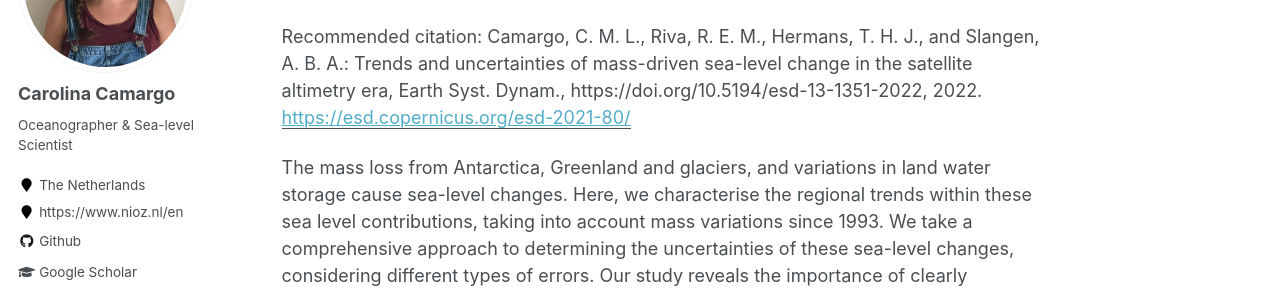
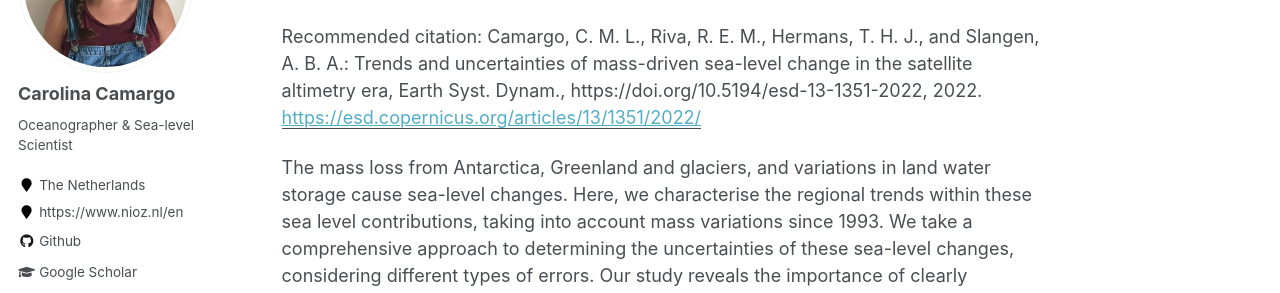
Before and after one commit to carocamargo/carocamargo.github.io, a Jekyll site: the page built from _publications/2022-09-01-ESD-barystatic.md, in a window 1280 px wide and 1082 px high. Shown: the part 220-513 px from the top of the window. Built offline with Jekyll 4.4.1, drawn with Linux system fonts in a browser that asks for light colours; some of the changed lines change nothing that is shown.

Commit message:
update link to mass paper

```diff
--- a/_publications/2022-09-01-ESD-barystatic.md
+++ b/_publications/2022-09-01-ESD-barystatic.md
@@ -5,7 +5,7 @@ permalink: /publication/2022-09-01-ESD-barystatic
 excerpt: 'This paper is about the contribution of Antarctica, Greenland, glaciers and terrestrial waterstorage to regional sea-level change.'
 date: 2022-09-01
 venue: 'Earth System Dynamics'
-paperurl: 'https://esd.copernicus.org/esd-2021-80/'
+paperurl: 'https://esd.copernicus.org/articles/13/1351/2022/'
 citation: 'Camargo, C. M. L., Riva, R. E. M., Hermans, T. H. J., and Slangen, A. B. A.: Trends and uncertainties of mass-driven sea-level change in the satellite altimetry era, Earth Syst. Dynam., https://doi.org/10.5194/esd-13-1351-2022, 2022.'
 ---
 The mass loss from Antarctica, Greenland and glaciers, and variations in land water storage cause sea-level changes. Here, we characterise the regional trends within these sea level contributions, taking into account mass variations since 1993. We take a comprehensive approach to determining the uncertainties of these sea-level changes, considering different types of errors. Our study reveals the importance of clearly quantifying the uncertainties of sea-level change trends.
```
